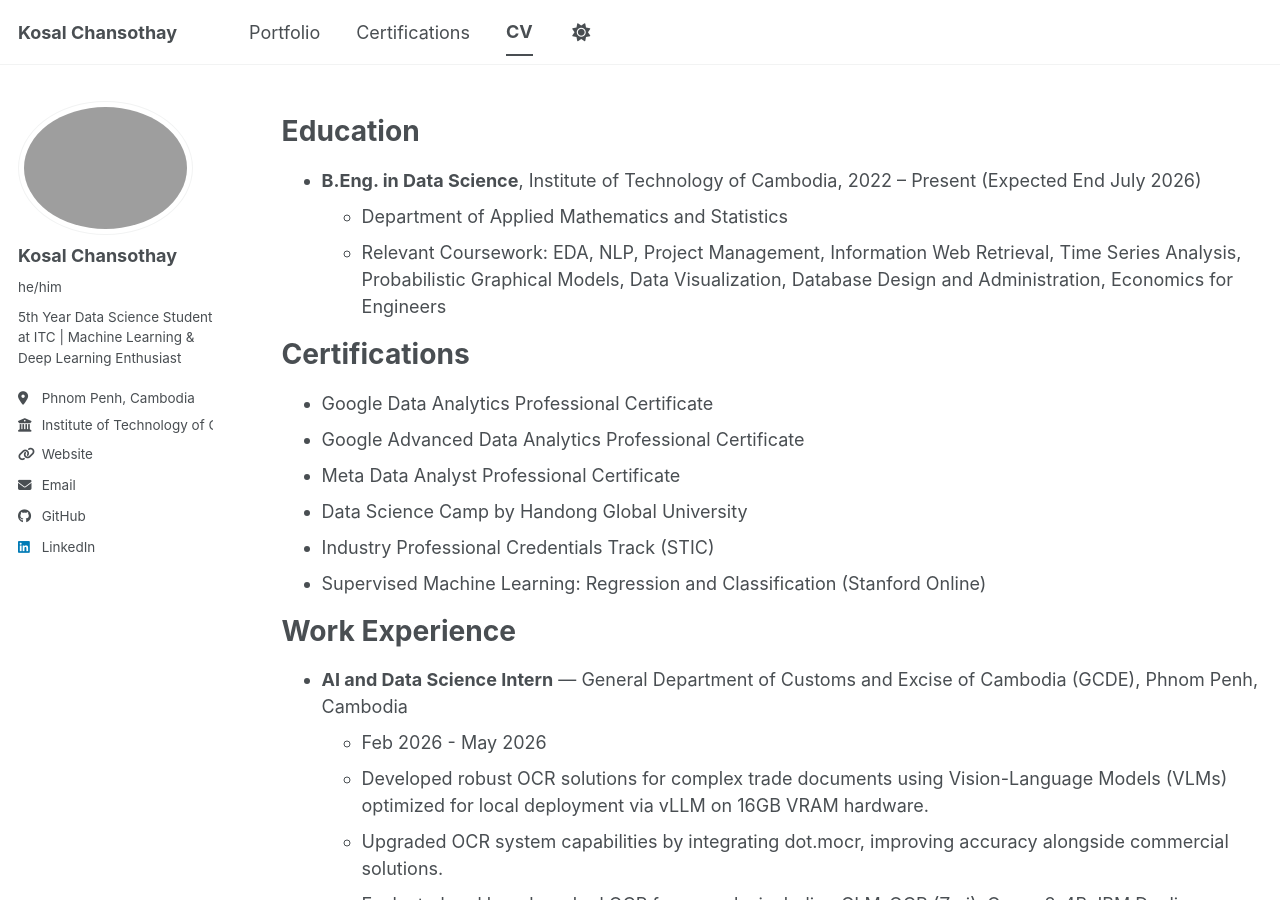
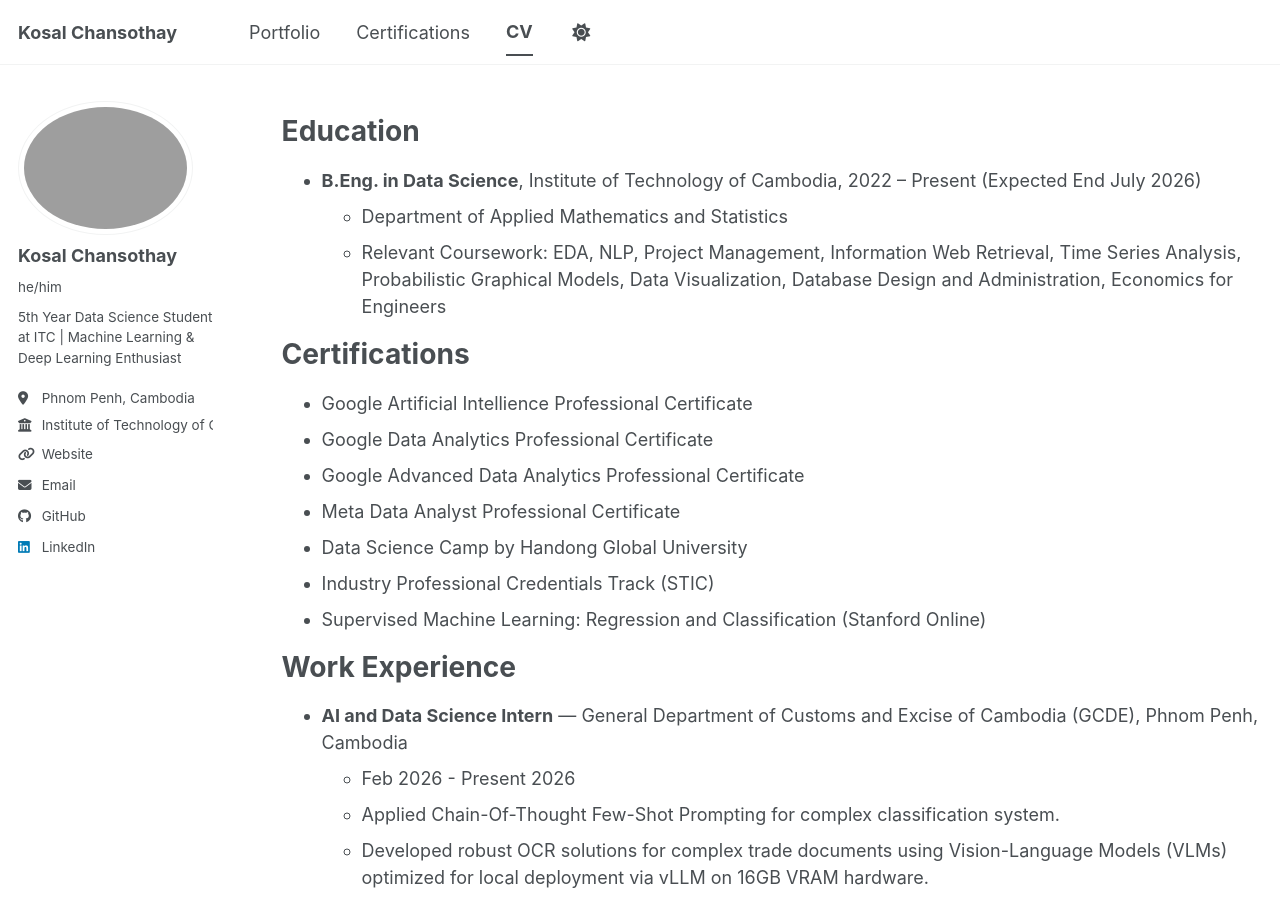
Before and after one commit to KosalChansothay/kosalchansothay.github.io, a Jekyll site: the page built from _pages/cv.md, in a window 1280 px wide and 900 px high. Built offline with Jekyll 4.4.1, drawn with Linux system fonts in a browser that asks for light colours; a script bundle is joined from its source files by our own code; library files that are not in the unit come from our copies.

```diff
--- a/_pages/cv.md
+++ b/_pages/cv.md
@@ -17,6 +17,7 @@ Education
 
 Certifications
 ======
+* Google Artificial Intellience Professional Certificate
 * Google Data Analytics Professional Certificate
 * Google Advanced Data Analytics Professional Certificate
 * Meta Data Analyst Professional Certificate
@@ -27,7 +28,8 @@ Certifications
 Work Experience
 ======
 * **AI and Data Science Intern** — General Department of Customs and Excise of Cambodia (GCDE), Phnom Penh, Cambodia
-  * Feb 2026 - May 2026
+  * Feb 2026 - Present 2026
+  * Applied Chain-Of-Thought Few-Shot Prompting for complex classification system.
   * Developed robust OCR solutions for complex trade documents using Vision-Language Models (VLMs) optimized for local deployment via vLLM on 16GB VRAM hardware.
   * Upgraded OCR system capabilities by integrating dot.mocr, improving accuracy alongside commercial solutions.
   * Evaluated and benchmarked OCR frameworks including GLM-OCR (Z.ai), Qwen-3-4B, IBM Docling, PaddleOCR, MinerU/MinerU2.5 Pro, Marker, and dot.mocr to balance speed and accuracy.
```
Also changed, not shown: _certifications/2026-google-ai.md (+1 -1 lines), _pages/about.md (+3 -2 lines).
